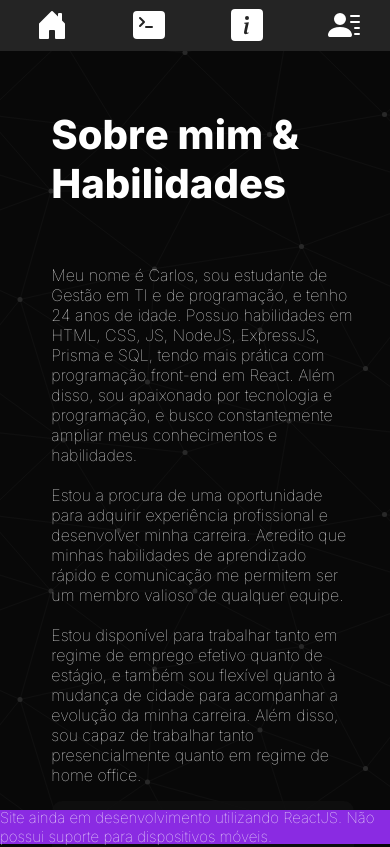
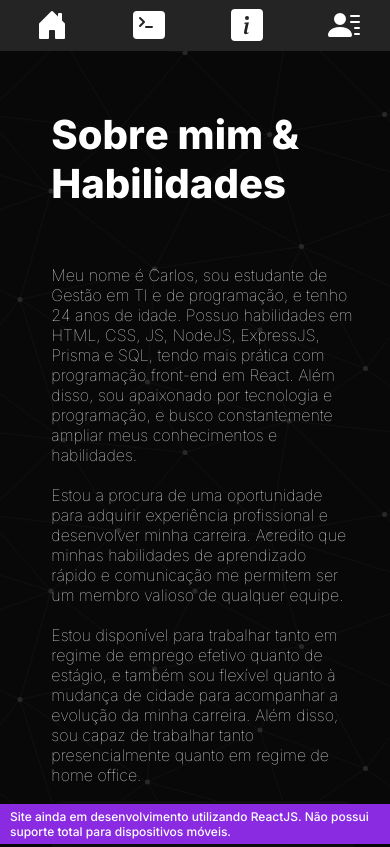
Before and after one commit to CarlosNayan/portifolio, a React (Vite) app: page /sobre in a window 390 px wide. Shown: the top 847 px of the page. Built offline with nearby package versions, Linux system fonts and the light colour scheme.

Commit message:
correção de algumas responsividades

```diff
--- a/src/components/footer/Footer.tsx
+++ b/src/components/footer/Footer.tsx
@@ -3,7 +3,7 @@ import './footer.css'
 export function Footer () {
     return(
         <div className="footer">
-            <p className="footertext">Site ainda em desenvolvimento utilizando ReactJS. Não possui suporte para dispositivos móveis.</p>
+            <p className="footertext">Site ainda em desenvolvimento utilizando ReactJS. Não possui suporte total para dispositivos móveis.</p>
         </div>
     )
 }
--- a/src/components/footer/footer.css
+++ b/src/components/footer/footer.css
@@ -7,6 +7,7 @@
     background-color: blueviolet;
     position: fixed;
     bottom: 0;
+    z-index: 1;
 }
 
 .footertext{
@@ -15,13 +16,13 @@
     font-size: 15px;
 }
 
-@media (max-width: 500px){
+@media (max-width: 540px){
     .footer {
         display: flex;
         align-items: center;
         justify-content: center;
         width: 100vw;
-        height: 4vh;
+        height: 40px;
         background-color: blueviolet;
         position: fixed;
         bottom: 0;
@@ -29,8 +30,7 @@
     .footertext{
         font-size: 12px;
         color: white;
-        font-weight: 100;
-        font-size: 15px;
+        margin: 0 10px;
     }
 
 }
--- a/src/pages/Sobre mim/Sobre.css
+++ b/src/pages/Sobre mim/Sobre.css
@@ -385,7 +385,7 @@
         position: relative;
         top: 35vh;
         width: 80%;
-        height: 30vh;
+        height: 35vh;
         padding: 1vh;
     }
 
@@ -498,7 +498,7 @@
         position: relative;
         top: 110vw;
         width: 80%;
-        height: 35vh;
+        height: 50vh;
         padding: 1vh;
     }
     .tec {
```
